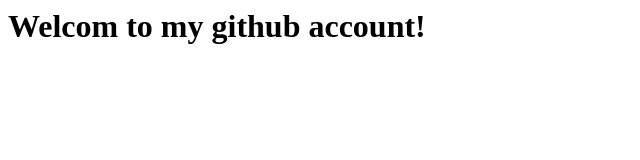
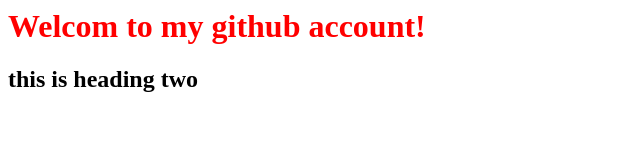
Before and after one commit to husnasadaat/Creating_Repository_for_Github, a plain HTML site: page index.html in a window 1280 px wide. Shown: the whole page, without its empty margins (0-640 px from the left). Drawn offline with Linux system fonts and the light colour scheme.

Commit message:
internal css added

```diff
--- a/index.html
+++ b/index.html
@@ -4,8 +4,14 @@
     <meta http-equiv="X-UA-Compatible" content="IE=edge">
     <meta name="viewport" content="width=device-width, initial-scale=1.0">
     <title>Document</title>
+    <style>
+        h1{
+            color: red;
+        }
+    </style>
 </head>
 <body>
     <h1>Welcom to my github account!</h1>
+    <h2>this is heading two</h2>
 </body>
 </html>
```
